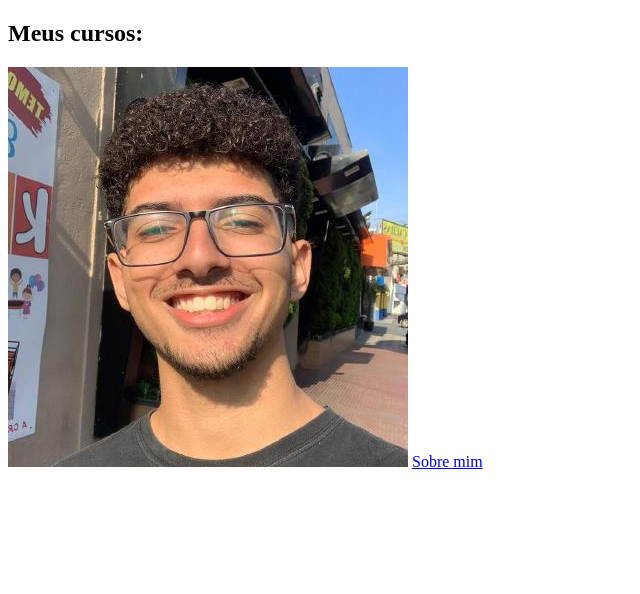
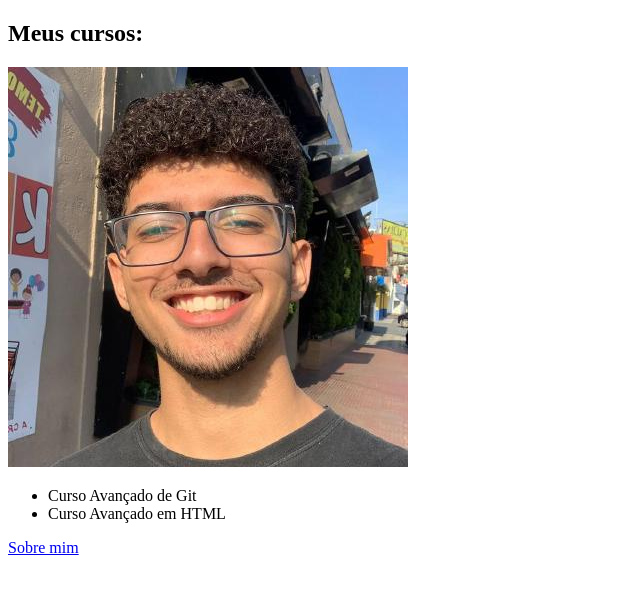
Before and after one commit to Gustavo1471/site, a plain HTML site: page index.html in a window 1280 px wide. Shown: the whole page, without its empty margins (0-640 px from the left). Drawn offline with Linux system fonts and the light colour scheme.

Commit message:
c9 - Criando uma lista de Cursos

```diff
--- a/index.html
+++ b/index.html
@@ -10,6 +10,12 @@
 
     <img src="img/124311390.jpeg" alt="">
 
+    <ul>
+        <li>Curso Avançado de Git</li>
+        <li>Curso Avançado em HTML</li>
+    </ul>
+
     <a href="Autor.html">Sobre mim</a>
+
 </body>
 </html>
```
